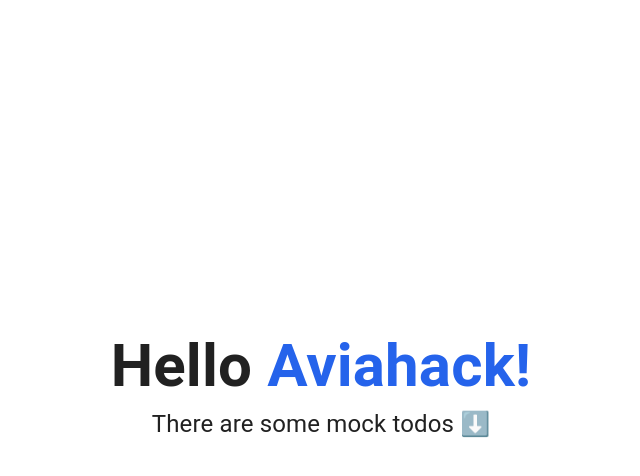
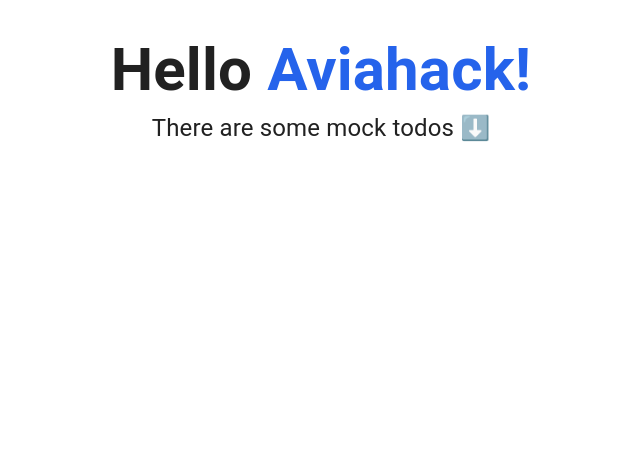
Before and after one commit to SOpatrin/aviahack_2022, a Next.js app: page / in a window 1280 px wide. Shown: the top 476 px of the page, without its empty margins (319-959 px from the left). Built offline with nearby package versions, Linux system fonts and the light colour scheme; no server answers; a web font is replaced by a local one.

Commit message:
Add layout

```diff
--- /dev/null
+++ b/components/Layout/Layout.tsx
@@ -0,0 +1,15 @@
+type LayoutProps = {
+  children: React.ReactNode;
+};
+
+const Layout: React.FC<LayoutProps> = ({ children }) => {
+  return (
+    <div className="flex min-h-screen flex-col items-center px-4 py-10">
+      <main className="flex w-full flex-col items-center justify-center">
+        {children}
+      </main>
+    </div>
+  );
+};
+
+export default Layout;
--- a/pages/_app.tsx
+++ b/pages/_app.tsx
@@ -4,6 +4,7 @@
 import { CssBaseline, StyledEngineProvider } from '@mui/material';
 import { QueryClient, QueryClientProvider } from '@tanstack/react-query';
 import { ReactQueryDevtools } from '@tanstack/react-query-devtools';
+import Layout from '../components/Layout/Layout';
 
 const queryClient = new QueryClient();
 
@@ -21,7 +22,9 @@
             <link rel="stylesheet" href="https://rsms.me/inter/inter.css" />
             <link rel="icon" href="/favicon.ico" />
           </Head>
-          <Component {...pageProps} />
+          <Layout>
+            <Component {...pageProps} />
+          </Layout>
           <ReactQueryDevtools />
         </CssBaseline>
       </StyledEngineProvider>
--- a/pages/index.tsx
+++ b/pages/index.tsx
@@ -6,8 +6,7 @@
   const { data } = useTodos();
 
   return (
-    <div className="flex min-h-screen flex-col items-center justify-center py-2">
-      <main className="flex w-full flex-1 flex-col items-center justify-center px-20 text-center">
+    <>
       <h1 className="text-6xl font-bold">
         Hello <span className="text-blue-600">Aviahack!</span>
       </h1>
@@ -17,8 +16,7 @@
       <div className="mt-6 flex max-w-4xl flex-wrap items-center justify-around sm:w-full">
         {data?.map(Todo)}
       </div>
-      </main>
-    </div>
+    </>
   );
 };
 
--- a/pages/todos/[id].tsx
+++ b/pages/todos/[id].tsx
@@ -12,7 +12,7 @@
     return <div>Error!</div>;
   }
 
-  return <div>{!data ? <div>Loading...</div> : <Todo {...data} />}</div>;
+  return <>{!data ? <div>Loading...</div> : <Todo {...data} />}</>;
 };
 
 export default TodoPage;
```
Lines whose indentation alone changed are shown as unchanged.
